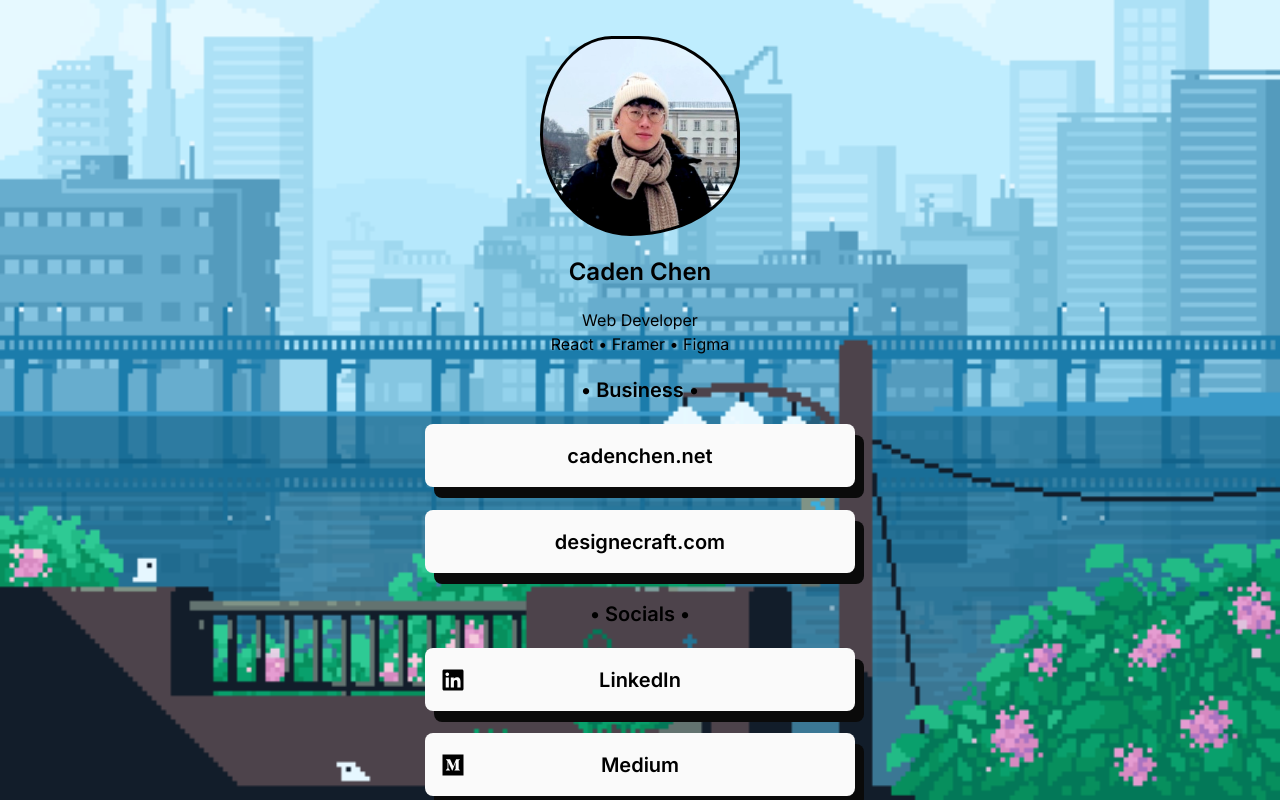
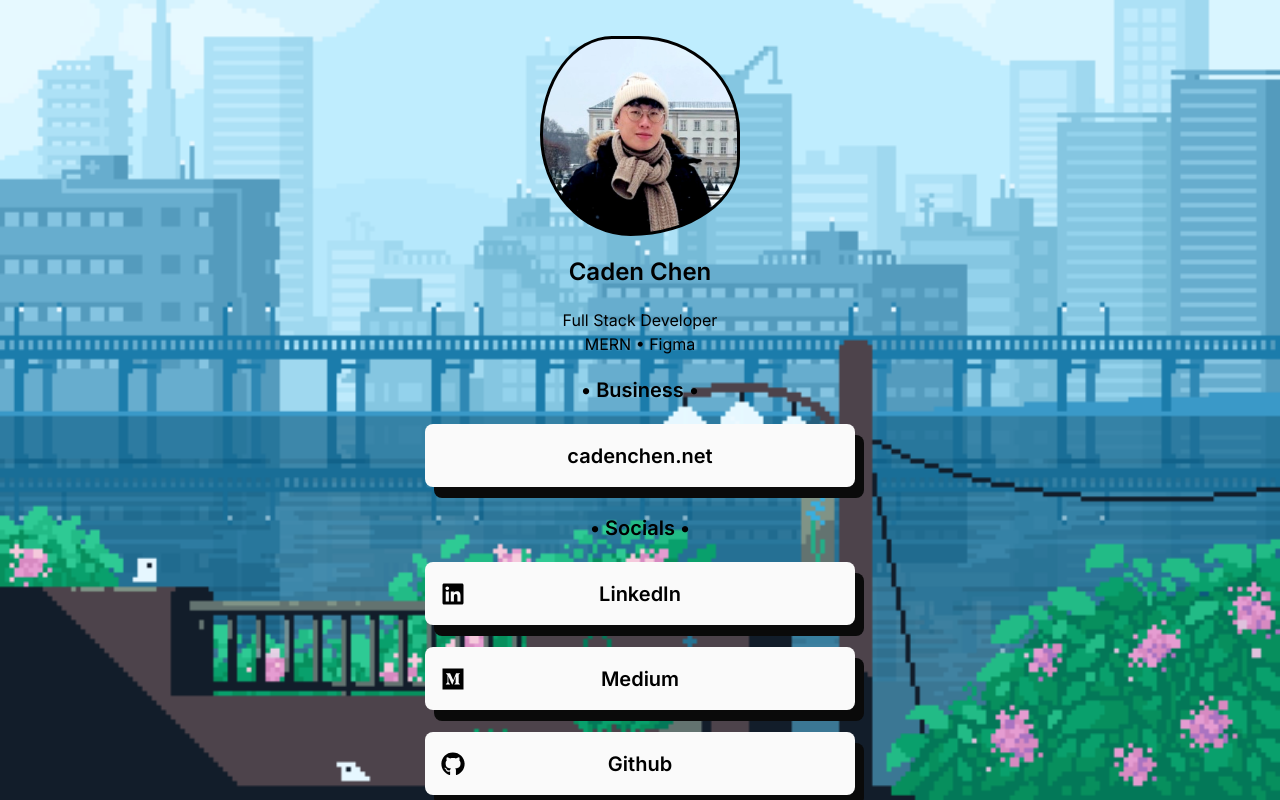
Before and after one commit to Caden0002/portfolioLink, a React (Vite) app: page / in a window 1280 px wide. Built offline with nearby package versions, Linux system fonts and the light colour scheme.

Commit message:
update hero title remove business designecraft

```diff
--- a/src/components/Hero.jsx
+++ b/src/components/Hero.jsx
@@ -10,7 +10,7 @@
 import "../../styles.css";
 
 const name = "Caden Chen";
-const position = "Web Developer\nReact • Framer • Figma";
+const position = "Full Stack Developer\nMERN • Figma";
 const categories1 = "• Business •";
 const categories2 = "• Socials •";
 
@@ -20,11 +20,11 @@
     link: "https://cadenchen.net/",
     description: "Personal",
   },
-  {
-    text: "designecraft.com",
-    link: "https://designecraft.com/",
-    description: "Company",
-  },
+  //   {
+  //     text: "designecraft.com",
+  //     link: "https://designecraft.com/",
+  //     description: "Company",
+  //   },
 ];
 
 const socialsButtons = [
```
